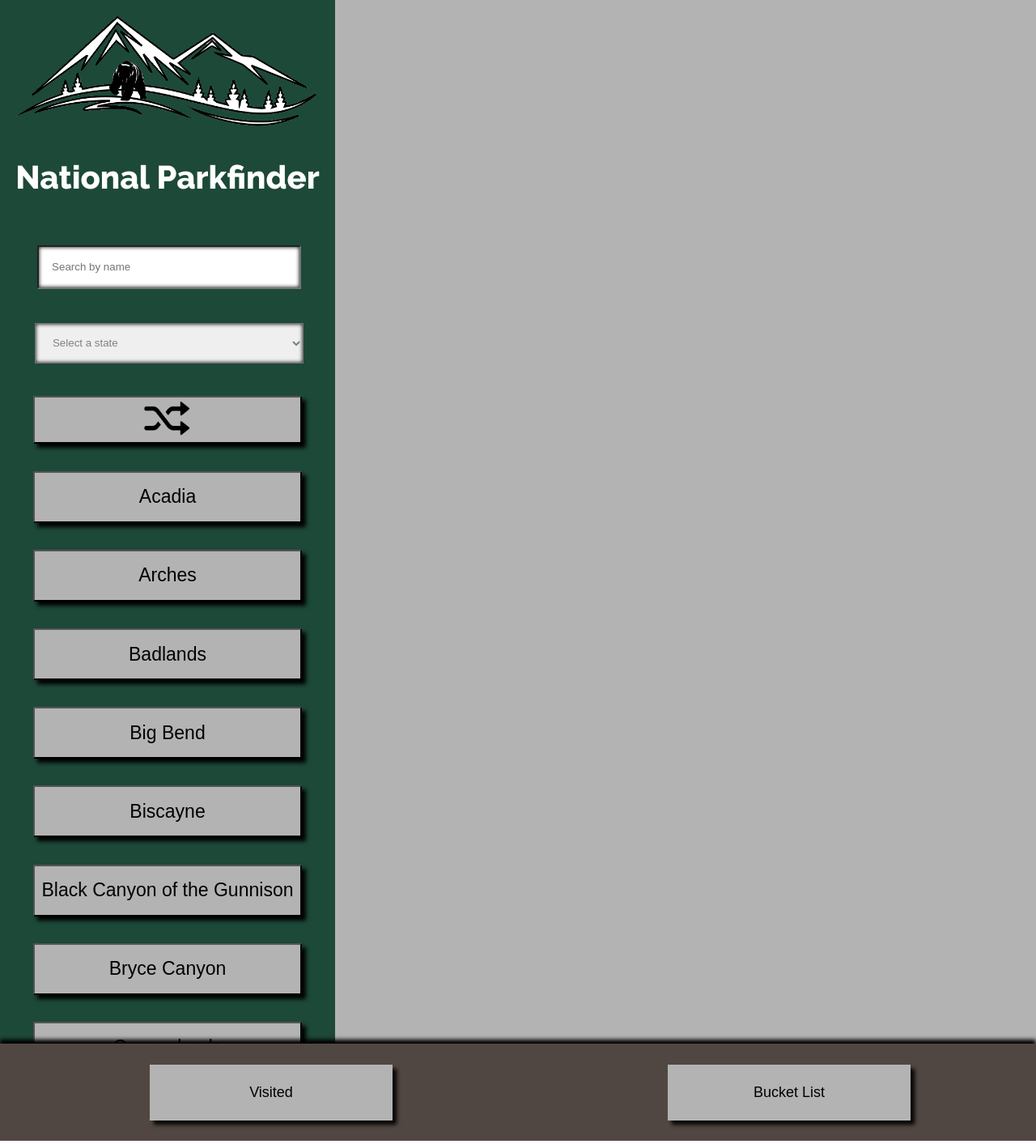
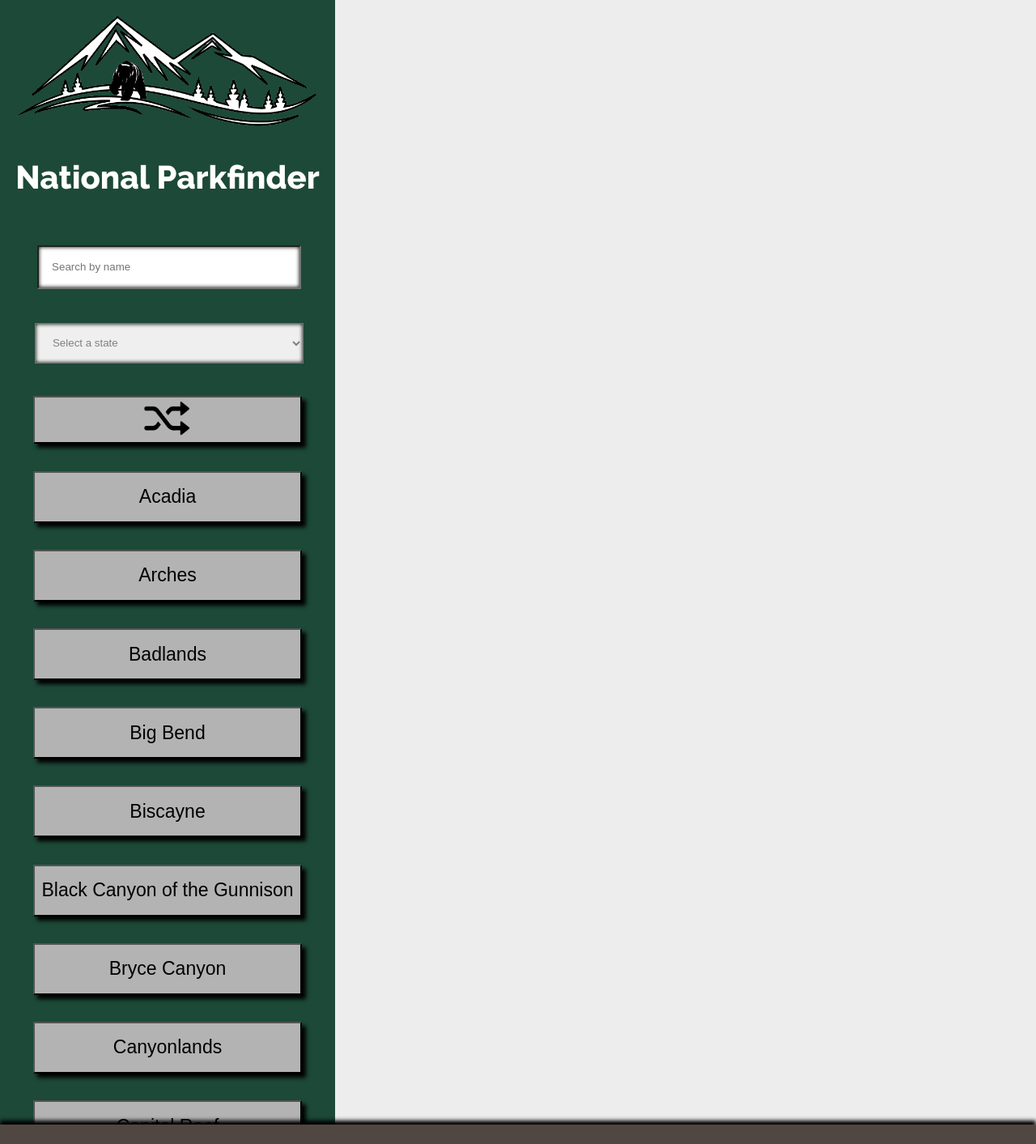
Before and after one commit to jaypeasee/national-parkfinder, a React (Create React App) app: page /national-parkfinder/ in a window 1280 px wide. Shown: the top 1413 px of the page at 81% size. Built offline with nearby package versions, Linux system fonts and the light colour scheme; a web font is replaced by a local one.

Commit message:
fix background colors

```diff
--- a/src/App/App.scss
+++ b/src/App/App.scss
@@ -1,4 +1,4 @@
-@import '../variables.scss';
+@import "../variables.scss";
 
 .app {
   height: 100vh;
@@ -6,14 +6,15 @@
 
 .body {
   display: flex;
-  background-color: $gray;
+  background-color: $light-gray;
 }
 
 body {
   margin: 0;
 }
 
-p, li {
+p,
+li {
   font-family: $paragraphFont;
   font-size: 1em;
   b {
@@ -21,7 +22,8 @@ p, li {
   }
 }
 
-button, a {
+button,
+a {
   font-family: $secondaryFont;
   font-size: 1.2em;
 }
--- a/src/Banner/Banner.scss
+++ b/src/Banner/Banner.scss
@@ -10,6 +10,8 @@
   padding: 2%;
   color: black;
   box-shadow: 0px 6px 11px black;
+  background-color: $gray;
+  z-index: -1;
 }
 
 .header {
@@ -54,7 +56,7 @@
 }
 
 .nav-img-btn {
-  background-color: transparent;
+  background-color: $gray;
   outline: none;
   border: none;
   font-size: 3em;
--- a/src/ParkList/ParkList.scss
+++ b/src/ParkList/ParkList.scss
@@ -5,8 +5,8 @@
   @include flex-column-center;
   @include content-scroll;
   margin-top: 20px;
-  height: 100vh;
   position: relative;
+  height: 900px;
 }
 
 .randomize-button {
--- a/src/variables.scss
+++ b/src/variables.scss
@@ -1,7 +1,7 @@
 @import url('https://fonts.googleapis.com/css2?family=PT+Sans+Caption&family=Puritan&family=Raleway:wght@800&display=swap');
 $dark-green: #1D4938;
 $light-green: #70977E;
-$olive-green:  hsla(164, 39%, 21%, 0.45);
+$olive-green:  #73837F;
 $brown: #514742;
 $gray: #B3B3B3;
 $light-gray: #EDEDED;
```
Lines whose indentation alone changed are shown as unchanged.
